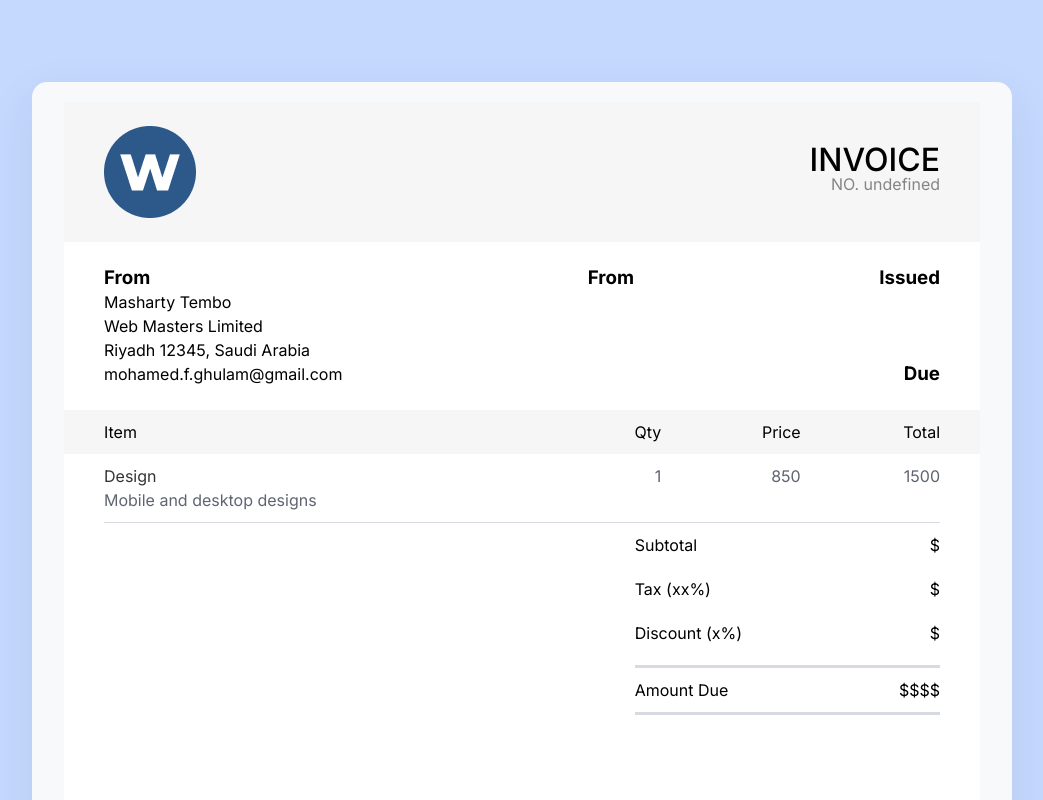
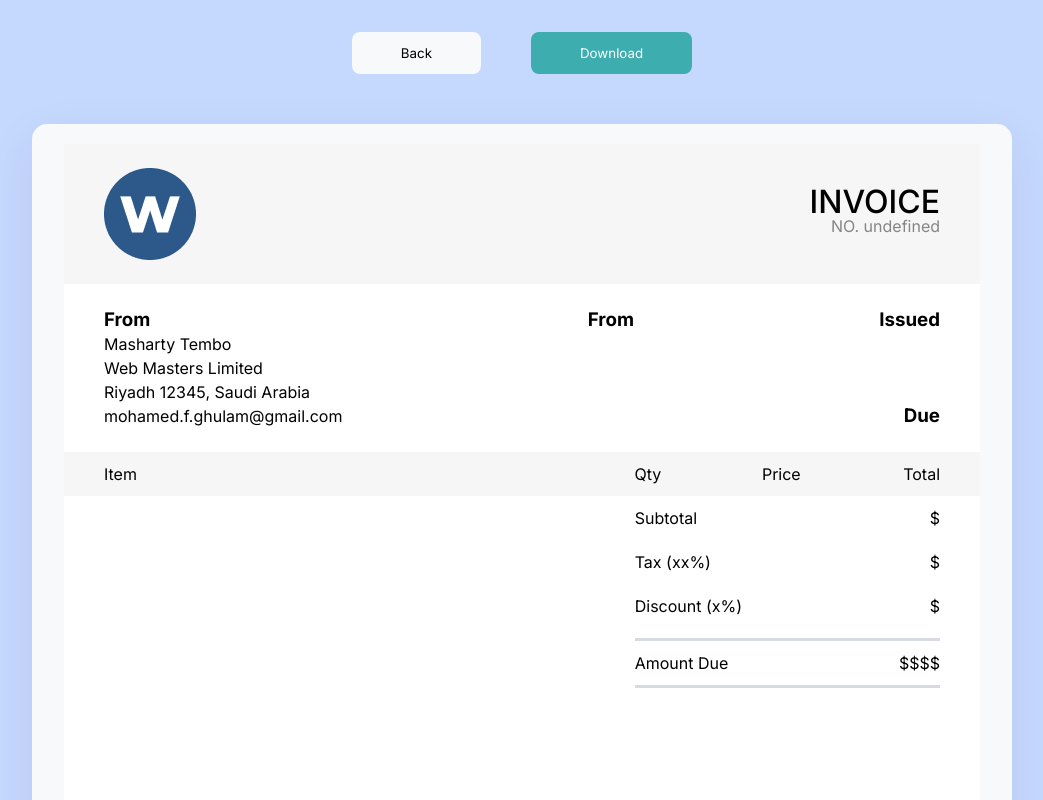
Before and after one commit to Gresham24/Invoice-Creator-App, a React (Vite) app: page /preview in a window 1280 px wide. Shown: the top 800 px of the page, without its empty margins (118-1161 px from the left). Built offline with nearby package versions, Linux system fonts and the light colour scheme.

Commit message:
added routing

```diff
--- a/package.json
+++ b/package.json
@@ -12,6 +12,8 @@
   "dependencies": {
     "react": "^18.2.0",
     "react-dom": "^18.2.0",
+    "react-router-dom": "^6.22.3",
+    "react-to-print": "^2.15.1",
     "styled-components": "^6.1.8"
   },
   "devDependencies": {
--- a/src/InvoiceApp.jsx
+++ b/src/InvoiceApp.jsx
@@ -1,6 +1,7 @@
 import React, { useState } from "react";
 import Form, { FormDataContext } from "./components/Form";
 import FormPrint from "./components/FormPrint";
+import {Route, Routes} from "react-router-dom"
 
 function InvoiceApp() {
     const [formValues, setFormValues] = useState({
@@ -10,8 +11,11 @@ function InvoiceApp() {
 
     return (
         <FormDataContext.Provider value={{ formValues, setFormValues }}>
-            <FormPrint />
-            <Form />
+            <Routes>
+                <Route path="preview" element={<FormPrint />} />
+
+                <Route path="/" element={<Form />} />
+            </Routes>
         </FormDataContext.Provider>
     );
 }
--- a/src/components/Form.jsx
+++ b/src/components/Form.jsx
@@ -1,6 +1,7 @@
 import styled from "styled-components";
 import { createContext, useContext, useEffect, useState } from "react";
 import { companyDetails, customerDetails } from "./FormData";
+import { useNavigate } from "react-router-dom";
 
 export const FormDataContext = createContext();
 
@@ -363,10 +364,17 @@ export default function Form() {
     // Use context to access setFormValues
     const { setFormValues } = useContext(FormDataContext);
 
+    // navigate to preview page
+    const navigate = useNavigate();
+
     const handleSubmit = (e) => {
         e.preventDefault();
         setFormValues({ details, items });
+        navigate("/preview");
     };
+
+
+
 
     // Form display
     return (
@@ -554,7 +562,10 @@ export default function Form() {
 
                 <StyledFormActionButtons>
                     <button className="cancelButton">Cancel</button>
-                    <button type="submit" className="createInvoiceButton">
+                    <button
+                        type="submit"
+                        className="createInvoiceButton"
+                    >
                         Create invoice
                     </button>
                 </StyledFormActionButtons>
--- a/src/components/FormPrint.jsx
+++ b/src/components/FormPrint.jsx
@@ -2,6 +2,8 @@ import { useContext } from "react";
 import styled from "styled-components";
 import { FormDataContext } from "./Form";
 import { companyDetails, customerDetails } from "./FormData";
+import {useNavigate} from "react-router-dom"
+import { useReactToPrint } from "react-to-print";
 
 const StyledContainer = styled.div`
     margin: 50px auto;
@@ -120,6 +122,7 @@ const StyledExtraInfo = styled.div`
     gap: 12px;
     & p {
         color: #858585;
+        width: 300px;
     }
 `;
 
@@ -128,6 +131,33 @@ const StyledFooter = styled.div`
     background-color: #f6f6f6;
     font-weight: 500;
 `;
+
+
+const StyledbuttonWrapper = styled.div`
+    display: flex;
+    gap: 50px;
+    justify-content: center;
+    & button {
+        border-radius: 8px;
+        border: 1px solid transparent;
+        background: #f8f9fa;
+        padding: 8px 48px;
+    }
+    & button:hover {
+        cursor: pointer;
+    }
+    & .backButton:active {
+        background: #f0f2f3;
+    }
+    & .printButton {
+        background: #3dadaf;
+        color: white;
+    }
+    & .printButton:active {
+        opacity: 0.8;
+    }
+`;
+
 
 function FormPrint() {
     const { formValues } = useContext(FormDataContext);
@@ -142,10 +172,24 @@ function FormPrint() {
         notes: formValues.details.notes,
         bankDetails: formValues.details.bankDetails,
     };
-
     // console.log(subtotal);
 
+    const navigate = useNavigate();
+
+    const handleBackButton = (e) => {
+        e.preventDefault()
+        navigate('/')
+    }
+
     return (
+        <div>
+            <StyledbuttonWrapper >
+                <button
+                className="backButton"
+                onClick={handleBackButton}
+                >Back</button>
+                <button className="printButton">Download</button>
+            </StyledbuttonWrapper>
             <StyledContainer>
                 <div className="page">
                     <StyledHeader>
@@ -208,20 +252,6 @@ function FormPrint() {
                             <div>Total</div>
                         </div>
                     </StyldDescriptionHeaders>
-                {/* Dummy entry to maintain display style */}
-                <StyledLineItem>
-                    <div className="lineItemContainer">
-                        <div className="flex-left">
-                            <p>Design</p>
-                            <p>Mobile and desktop designs</p>
-                        </div>
-                        <div className="flex-right">
-                            <p>1</p>
-                            <p>850</p>
-                            <p>1500</p>
-                        </div>
-                    </div>
-                </StyledLineItem>
                     {formValues.items.map((lineItem) => (
                         <StyledLineItem key={lineItem.id}>
                             <div className="lineItemContainer">
@@ -275,6 +305,7 @@ function FormPrint() {
                     </StyledFooter>
                 </div>
             </StyledContainer>
+        </div>
     );
 }
 
--- a/src/main.jsx
+++ b/src/main.jsx
@@ -2,9 +2,12 @@ import React from "react";
 import ReactDOM from "react-dom/client";
 import "./styles/index.css";
 import InvoiceApp from "./InvoiceApp";
+import { BrowserRouter } from "react-router-dom";
 
 ReactDOM.createRoot(document.getElementById("root")).render(
     <React.StrictMode>
+        <BrowserRouter>
         <InvoiceApp />
+        </BrowserRouter>
     </React.StrictMode>
 );
```
Also changed, not shown: 1 other file (tests, documents, lock files or other folders). Lines whose indentation alone changed are shown as unchanged.
